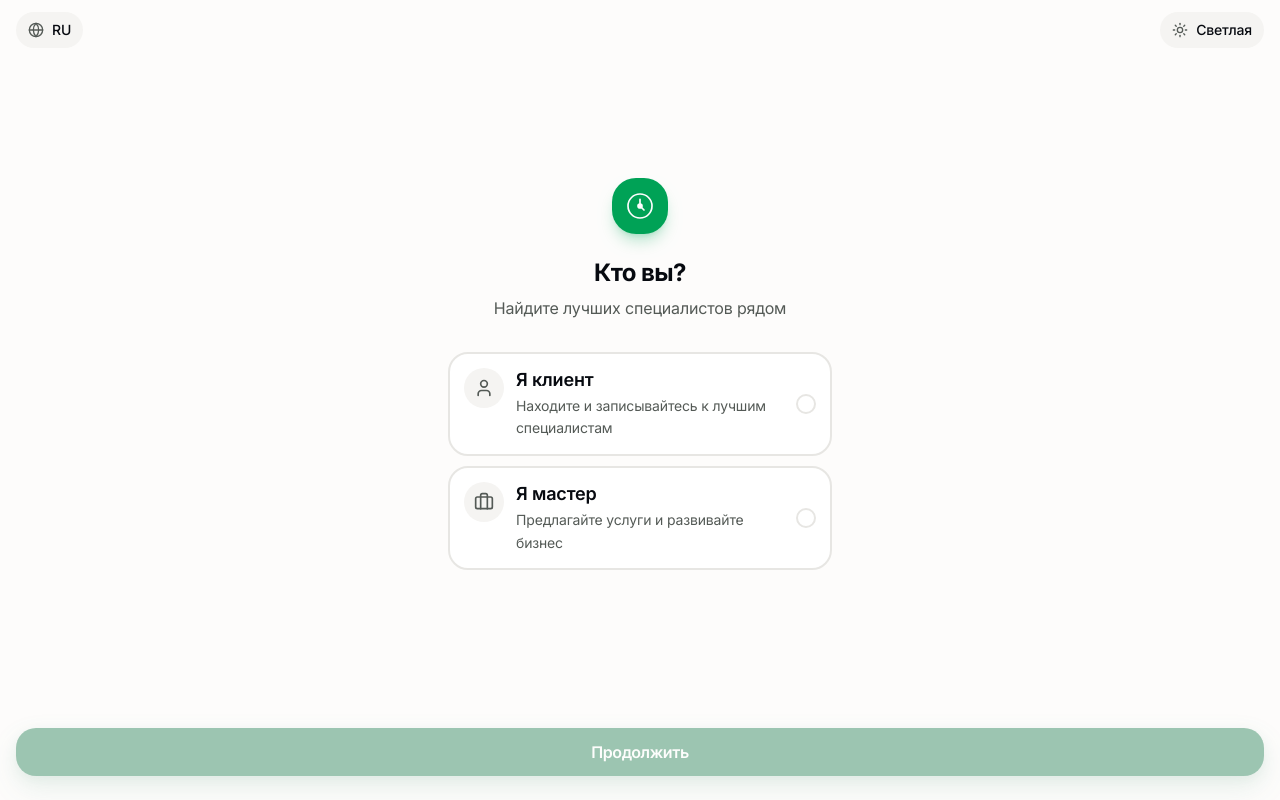
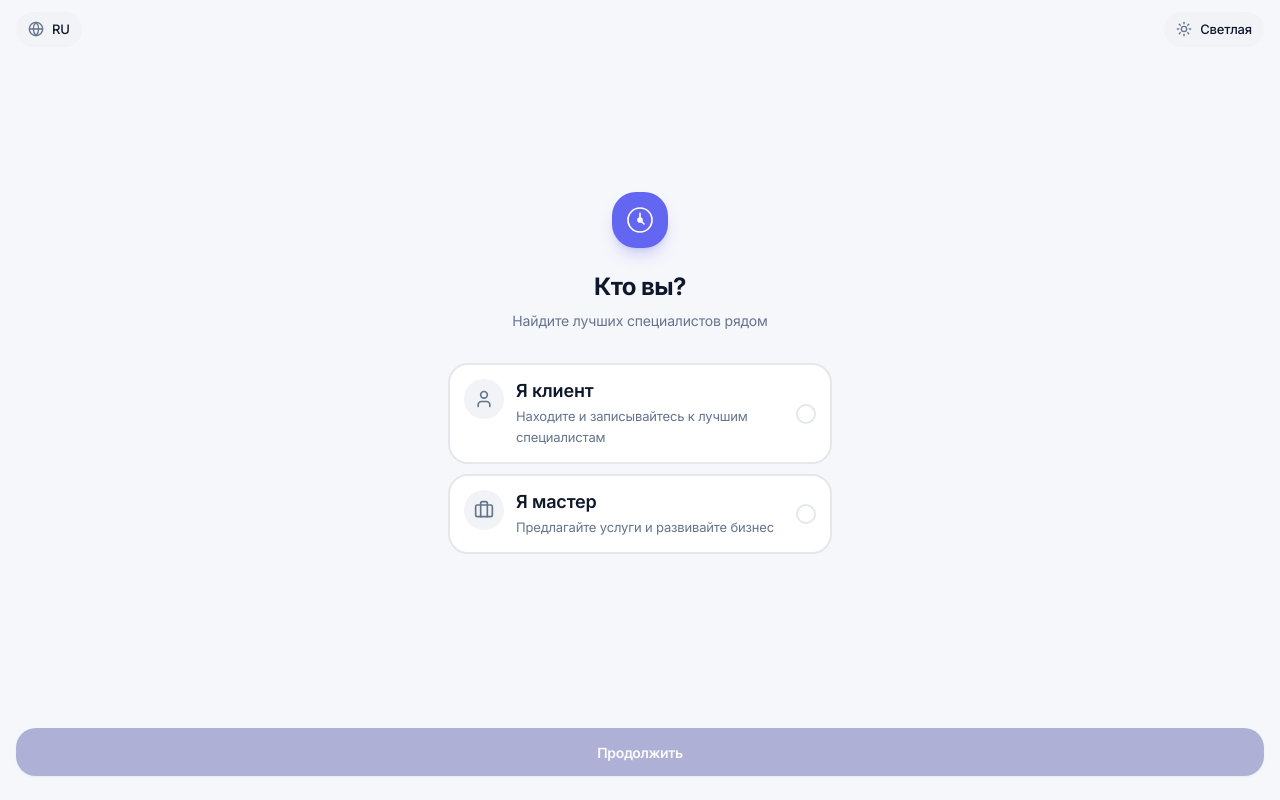
Before and after one commit to limek3/sloty_new, a Next.js app: page / in a window 1280 px wide. Built offline with nearby package versions, Linux system fonts and the light colour scheme; no server answers.

Commit message:
Apply unified light/dark design tokens and core component styling

```diff
--- a/app/globals.css
+++ b/app/globals.css
@@ -4,128 +4,123 @@
 @custom-variant dark (&:is(.dark *));
 
 :root {
-  /* Premium Light Theme - Soft, airy, and luxurious */
+  --bg: #f6f7fb;
+  --surface: #ffffff;
+  --surface-2: #f1f3f7;
+  --text-primary: #0f172a;
+  --text-secondary: #64748b;
+  --text-muted: #94a3b8;
+  --border: #e5e7eb;
+  --accent: #6366f1;
+  --accent-hover: #4f46e5;
+  --success: #22c55e;
+  --error: #ef4444;
+  --warning: #f59e0b;
 
-  /* Base backgrounds - warm whites and creams */
-  --background: oklch(0.992 0.002 90);
-  --foreground: oklch(0.145 0.015 265);
+  --text-xs: 12px;
+  --text-sm: 13px;
+  --text-base: 14px;
+  --text-md: 16px;
+  --text-lg: 18px;
+  --text-xl: 20px;
+  --text-2xl: 24px;
 
-  /* Card surfaces - pure white with subtle warmth */
-  --card: oklch(1 0 0);
-  --card-foreground: oklch(0.145 0.015 265);
+  --space-1: 4px;
+  --space-2: 8px;
+  --space-3: 12px;
+  --space-4: 16px;
+  --space-5: 20px;
+  --space-6: 24px;
+  --space-8: 32px;
 
-  /* Popover - crisp white */
-  --popover: oklch(1 0 0);
-  --popover-foreground: oklch(0.145 0.015 265);
+  --radius-sm: 10px;
+  --radius-md: 16px;
+  --radius-lg: 20px;
+  --radius-xl: 24px;
+  --shadow-sm: 0 2px 6px rgba(0, 0, 0, 0.04);
+  --shadow-md: 0 6px 18px rgba(0, 0, 0, 0.06);
+  --shadow-lg: 0 12px 30px rgba(0, 0, 0, 0.08);
 
-  /* Primary - unified green accent */
-  --primary: oklch(0.62 0.17 155);
-  --primary-foreground: oklch(0.995 0 0);
+  --background: var(--bg);
+  --foreground: var(--text-primary);
+  --card: var(--surface);
+  --card-foreground: var(--text-primary);
+  --popover: var(--surface);
+  --popover-foreground: var(--text-primary);
+  --primary: var(--accent);
+  --primary-foreground: #ffffff;
+  --secondary: var(--surface-2);
+  --secondary-foreground: var(--text-primary);
+  --muted: var(--surface-2);
+  --muted-foreground: var(--text-secondary);
+  --destructive: var(--error);
+  --destructive-foreground: #ffffff;
+  --input: var(--border);
+  --ring: color-mix(in srgb, var(--accent) 40%, transparent);
+  --chart-1: var(--accent);
+  --chart-2: #818cf8;
+  --chart-3: #4f46e5;
+  --chart-4: #a5b4fc;
+  --chart-5: #c7d2fe;
 
-  /* Secondary - Soft warm gray remains the same */
-  --secondary: oklch(0.968 0.003 90);
-  --secondary-foreground: oklch(0.28 0.01 155);
-
-  /* Muted - Subtle gray for backgrounds */
-  --muted: oklch(0.965 0.003 90);
-  --muted-foreground: oklch(0.46 0.01 155);
-
-  /* Accent - Light green wash to complement the primary */
-  --accent: oklch(0.95 0.10 155);
-  --accent-foreground: oklch(0.38 0.10 155);
-
-  /* Destructive - Warm red remains unchanged */
-  --destructive: oklch(0.58 0.22 22);
-  --destructive-foreground: oklch(0.995 0 0);
-
-  /* Borders - Subtle warm gray */
-  --border: oklch(0.925 0.004 90);
-  --input: oklch(0.925 0.004 90);
-  /* Ring now uses the primary green tone */
-  --ring: var(--primary);
-
-  /* Chart colors - Harmonious green palette */
-  --chart-1: oklch(0.62 0.17 155);
-  --chart-2: oklch(0.54 0.14 170);
-  --chart-3: oklch(0.56 0.12 140);
-  --chart-4: oklch(0.68 0.08 160);
-  --chart-5: oklch(0.74 0.06 150);
-
-  /* Premium radius - Generous, soft corners */
-  --radius: 1rem;
-
-  /* Premium surface layers */
-  --surface-1: oklch(0.995 0.002 90);
-  --surface-2: oklch(0.978 0.003 90);
-  --surface-3: oklch(0.962 0.004 90);
-
-  /* Success - Soft emerald */
-  --success: oklch(0.62 0.17 155);
-  --success-foreground: oklch(0.995 0 0);
-
-  /* Warning - Warm amber */
-  --warning: oklch(0.78 0.14 70);
-  --warning-foreground: oklch(0.22 0.06 70);
-
-  /* Semantic aliases for cross-screen consistency */
-  --surface: var(--card);
+  --surface-1: var(--surface);
+  --surface-3: #eef1f6;
   --surface-secondary: var(--surface-2);
   --surface-tertiary: var(--surface-3);
-  --text-primary: var(--foreground);
-  --text-secondary: var(--muted-foreground);
-  --text-muted: color-mix(in oklab, var(--muted-foreground) 82%, var(--background));
-  --primary-hover: color-mix(in oklab, var(--primary) 90%, black);
-  --accent-soft: color-mix(in oklab, var(--primary) 12%, var(--surface));
-  --accent-strong: color-mix(in oklab, var(--primary) 22%, var(--surface));
+  --accent-soft: color-mix(in srgb, var(--accent) 10%, var(--surface));
+  --accent-strong: color-mix(in srgb, var(--accent) 22%, var(--surface));
+  --primary-hover: var(--accent-hover);
+  --radius: var(--radius-md);
 
-  /* Spacing scale */
-  --space-xs: 0.375rem;
-  --space-sm: 0.5rem;
-  --space-md: 0.75rem;
-  --space-lg: 1rem;
-  --space-xl: 1.5rem;
-  --space-2xl: 2rem;
-
-  /* Radius scale */
-  --radius-sm-token: 0.625rem;
-  --radius-md-token: 0.875rem;
-  --radius-lg-token: 1.125rem;
-
-  /* Shadow scale */
-  --shadow-soft: 0 1px 2px oklch(0.145 0.015 265 / 0.025), 0 8px 18px oklch(0.145 0.015 265 / 0.05);
-  --shadow-medium: 0 1px 3px oklch(0.145 0.015 265 / 0.03), 0 14px 28px oklch(0.145 0.015 265 / 0.08), 0 24px 46px oklch(0.145 0.015 265 / 0.04);
-  --shadow-elevated: 0 2px 6px oklch(0.145 0.015 265 / 0.04), 0 18px 38px oklch(0.145 0.015 265 / 0.11), 0 34px 72px oklch(0.145 0.015 265 / 0.07);
+  --space-xs: var(--space-1);
+  --space-sm: var(--space-2);
+  --space-md: var(--space-3);
+  --space-lg: var(--space-4);
+  --space-xl: var(--space-6);
+  --space-2xl: var(--space-8);
+  --radius-sm-token: var(--radius-sm);
+  --radius-md-token: var(--radius-md);
+  --radius-lg-token: var(--radius-lg);
+  --shadow-soft: var(--shadow-sm);
+  --shadow-medium: var(--shadow-md);
+  --shadow-elevated: var(--shadow-lg);
   --content-max-width: 46rem;
 }
 
 .dark {
-  --background: oklch(0.185 0.006 255);
-  --foreground: oklch(0.955 0.004 255);
-  --card: oklch(0.225 0.007 255);
-  --card-foreground: oklch(0.955 0.004 255);
-  --popover: oklch(0.255 0.007 255);
-  --popover-foreground: oklch(0.955 0.004 255);
-  --primary: oklch(0.69 0.15 155);
-  --primary-foreground: oklch(0.16 0.004 255);
-  --secondary: oklch(0.285 0.007 255);
-  --secondary-foreground: oklch(0.915 0.004 255);
-  --muted: oklch(0.275 0.007 255);
-  --muted-foreground: oklch(0.72 0.01 255);
-  --accent: oklch(0.31 0.03 160);
-  --accent-foreground: oklch(0.93 0.01 255);
-  --border: oklch(0.34 0.008 255);
-  --input: oklch(0.33 0.008 255);
-  --surface-1: oklch(0.21 0.006 255);
-  --surface-2: oklch(0.24 0.006 255);
-  --surface-3: oklch(0.285 0.008 255);
-  --success: oklch(0.69 0.15 155);
-  --success-foreground: oklch(0.18 0.004 255);
-  --warning: oklch(0.76 0.13 72);
-  --warning-foreground: oklch(0.18 0.004 255);
-  --text-muted: color-mix(in oklab, var(--muted-foreground) 86%, var(--background));
-  --accent-soft: color-mix(in oklab, var(--primary) 16%, var(--surface-1));
-  --accent-strong: color-mix(in oklab, var(--primary) 28%, var(--surface-1));
-  --primary-hover: color-mix(in oklab, var(--primary) 88%, white);
+  --bg: #0f1115;
+  --surface: #151821;
+  --surface-2: #1b1f2a;
+  --text-primary: #f8fafc;
+  --text-secondary: #a1a7b3;
+  --text-muted: #6b7280;
+  --border: #2a2f3a;
+  --accent: #818cf8;
+  --accent-hover: #6366f1;
+  --success: #22c55e;
+  --error: #ef4444;
+  --warning: #f59e0b;
+  --background: var(--bg);
+  --foreground: var(--text-primary);
+  --card: var(--surface);
+  --card-foreground: var(--text-primary);
+  --popover: var(--surface);
+  --popover-foreground: var(--text-primary);
+  --primary: var(--accent);
+  --primary-foreground: #f8fafc;
+  --secondary: var(--surface-2);
+  --secondary-foreground: var(--text-primary);
+  --muted: var(--surface-2);
+  --muted-foreground: var(--text-secondary);
+  --input: var(--border);
+  --surface-1: var(--surface);
+  --surface-3: #202633;
+  --destructive: var(--error);
+  --destructive-foreground: #f8fafc;
+  --accent-soft: color-mix(in srgb, var(--accent) 14%, var(--surface));
+  --accent-strong: color-mix(in srgb, var(--accent) 24%, var(--surface));
+  --primary-hover: var(--accent-hover);
+  --ring: color-mix(in srgb, var(--accent) 44%, transparent);
 }
 
 @theme inline {
@@ -190,23 +185,27 @@
   }
 
   html {
-    font-size: 16px;
+    font-size: var(--text-md);
   }
 
   h1 {
-    @apply text-[24px] leading-tight font-semibold tracking-tight text-foreground;
+    font-size: var(--text-2xl);
+    @apply leading-tight font-semibold tracking-tight text-foreground;
   }
 
   h2 {
-    @apply text-[20px] leading-tight font-semibold tracking-tight text-foreground;
+    font-size: var(--text-xl);
+    @apply leading-tight font-semibold tracking-tight text-foreground;
   }
 
   h3 {
-    @apply text-[17px] leading-snug font-semibold text-foreground;
+    font-size: var(--text-lg);
+    @apply leading-snug font-semibold text-foreground;
   }
 
   h4 {
-    @apply text-[15px] leading-snug font-semibold text-foreground;
+    font-size: var(--text-md);
+    @apply leading-snug font-semibold text-foreground;
   }
 
   ::selection {
@@ -308,17 +307,17 @@
   }
 
   .app-shell .text-\[12px\] {
-    font-size: 13px !important;
+    font-size: var(--text-xs) !important;
     line-height: 1.4 !important;
   }
 
   .app-shell .text-\[13px\] {
-    font-size: 14px !important;
+    font-size: var(--text-sm) !important;
     line-height: 1.45 !important;
   }
 
   .app-shell .text-\[14px\] {
-    font-size: 14.5px !important;
+    font-size: var(--text-base) !important;
     line-height: 1.45 !important;
   }
 
@@ -333,10 +332,7 @@
 
   .premium-panel {
     @apply rounded-3xl border border-border/70 bg-card;
-    box-shadow:
-      0 1px 3px oklch(0.145 0.015 265 / 0.02),
-      0 6px 16px oklch(0.145 0.015 265 / 0.05),
-      0 12px 32px oklch(0.145 0.015 265 / 0.03);
+    box-shadow: var(--shadow-sm);
   }
 
   .interactive-tile {
@@ -362,7 +358,7 @@
 
   .ds-text-heading { @apply text-[16px] font-semibold tracking-tight text-foreground; }
   .ds-text-title { @apply text-[14px] font-semibold text-foreground; }
-  .ds-text-body { @apply text-[13px] leading-5 text-foreground/90; }
+  .ds-text-body { @apply text-[14px] leading-5 text-foreground/90; }
   .ds-text-secondary { @apply text-[13px] text-muted-foreground; }
   .ds-text-caption { @apply text-[12px] text-muted-foreground; }
 
--- a/app/layout.tsx
+++ b/app/layout.tsx
@@ -28,7 +28,7 @@ export const viewport: Viewport = {
   initialScale: 1,
   maximumScale: 1,
   userScalable: false,
-  themeColor: '#fafaf9',
+  themeColor: '#f6f7fb',
 }
 
 export default function RootLayout({
--- a/components/ui/button.tsx
+++ b/components/ui/button.tsx
@@ -5,26 +5,26 @@ import { cva, type VariantProps } from 'class-variance-authority'
 import { cn } from '@/lib/utils'
 
 const buttonVariants = cva(
-  "inline-flex items-center justify-center gap-2 whitespace-nowrap rounded-[calc(var(--radius-md-token)+1px)] text-[13px] font-semibold tracking-tight transition-all duration-200 disabled:pointer-events-none disabled:opacity-45 active:scale-[0.985] disabled:saturate-50 [&_svg]:pointer-events-none [&_svg:not([class*='size-'])]:size-[18px] shrink-0 [&_svg]:shrink-0 outline-none focus-visible:border-ring focus-visible:ring-ring/50 focus-visible:ring-[3px] aria-invalid:ring-destructive/20 dark:aria-invalid:ring-destructive/40 aria-invalid:border-destructive",
+  "inline-flex items-center justify-center gap-2 whitespace-nowrap rounded-[14px] text-[14px] font-semibold tracking-tight transition-[transform,background-color,box-shadow,color] duration-200 disabled:pointer-events-none disabled:opacity-45 active:scale-[0.985] disabled:saturate-50 [&_svg]:pointer-events-none [&_svg:not([class*='size-'])]:size-[18px] shrink-0 [&_svg]:shrink-0 outline-none focus-visible:border-ring focus-visible:ring-ring/50 focus-visible:ring-[3px] aria-invalid:ring-destructive/20 dark:aria-invalid:ring-destructive/40 aria-invalid:border-destructive",
   {
     variants: {
       variant: {
         default:
-          'bg-primary text-primary-foreground shadow-primary-glow hover:-translate-y-px hover:bg-primary-hover hover:shadow-[0_10px_26px_oklch(0.62_0.17_155_/0.26)]',
+          'bg-primary text-primary-foreground shadow-sm hover:bg-primary-hover',
         destructive:
           'bg-destructive text-white shadow-premium-sm hover:-translate-y-px hover:bg-destructive/90',
         outline:
-          'border border-border/80 bg-card shadow-premium-sm hover:-translate-y-px hover:bg-accent-soft hover:text-foreground dark:bg-input/40 dark:border-input dark:hover:bg-accent-soft',
+          'border border-border bg-card shadow-sm hover:bg-accent-soft hover:text-foreground dark:bg-input/40 dark:border-input dark:hover:bg-accent-soft',
         secondary:
-          'bg-secondary text-secondary-foreground shadow-premium-sm hover:-translate-y-px hover:bg-secondary/85',
+          'bg-secondary text-secondary-foreground shadow-sm hover:bg-secondary/85',
         ghost:
           'hover:bg-accent-soft hover:text-foreground dark:hover:bg-accent-soft',
         link: 'text-primary underline-offset-4 hover:underline',
       },
       size: {
-        default: 'h-11 px-4.5 py-2.5 has-[>svg]:px-4.5',
-        sm: 'h-10 rounded-[var(--radius-sm-token)] gap-1.5 px-3.5 has-[>svg]:px-3.5',
-        lg: 'h-12 rounded-[var(--radius-lg-token)] px-6.5 has-[>svg]:px-5.5',
+        default: 'h-11 px-4 py-2 has-[>svg]:px-4',
+        sm: 'h-10 rounded-[12px] gap-1.5 px-3.5 has-[>svg]:px-3.5',
+        lg: 'h-11 rounded-[16px] px-6 has-[>svg]:px-5.5',
         icon: 'size-10',
         'icon-sm': 'size-9',
         'icon-lg': 'size-11',
--- a/components/ui/input.tsx
+++ b/components/ui/input.tsx
@@ -8,7 +8,7 @@ function Input({ className, type, ...props }: React.ComponentProps<'input'>) {
       type={type}
       data-slot="input"
       className={cn(
-        'file:text-foreground placeholder:text-muted-foreground selection:bg-primary selection:text-primary-foreground dark:bg-input/60 border-input h-11 w-full min-w-0 rounded-[calc(var(--radius-md-token)+1px)] border bg-card px-3.5 py-2.5 text-[14px] shadow-premium-sm transition-[color,box-shadow,background-color] outline-none file:inline-flex file:h-8 file:border-0 file:bg-transparent file:text-[13px] file:font-medium disabled:pointer-events-none disabled:cursor-not-allowed disabled:opacity-50',
+        'file:text-foreground placeholder:text-muted-foreground selection:bg-primary selection:text-primary-foreground dark:bg-input/60 border-input h-11 w-full min-w-0 rounded-[12px] border bg-card px-[14px] py-2 text-[14px] shadow-sm transition-[color,box-shadow,background-color] outline-none file:inline-flex file:h-8 file:border-0 file:bg-transparent file:text-[13px] file:font-medium disabled:pointer-events-none disabled:cursor-not-allowed disabled:opacity-50',
         'focus-visible:border-ring focus-visible:ring-ring/50 focus-visible:ring-[3px]',
         'hover:bg-accent-soft/60 aria-invalid:ring-destructive/20 dark:aria-invalid:ring-destructive/40 aria-invalid:border-destructive',
         className,
```
Also changed, not shown: components/ui/card.tsx (+6 -6 lines).
